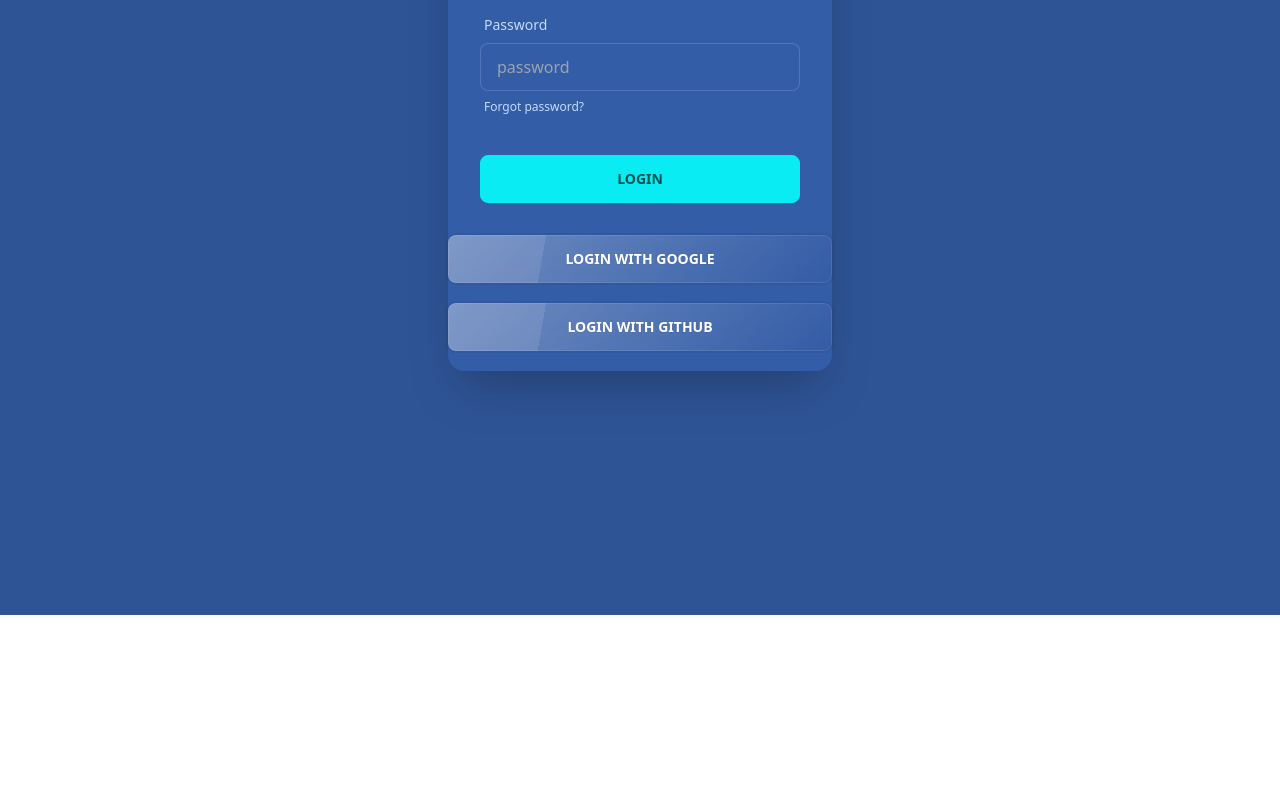
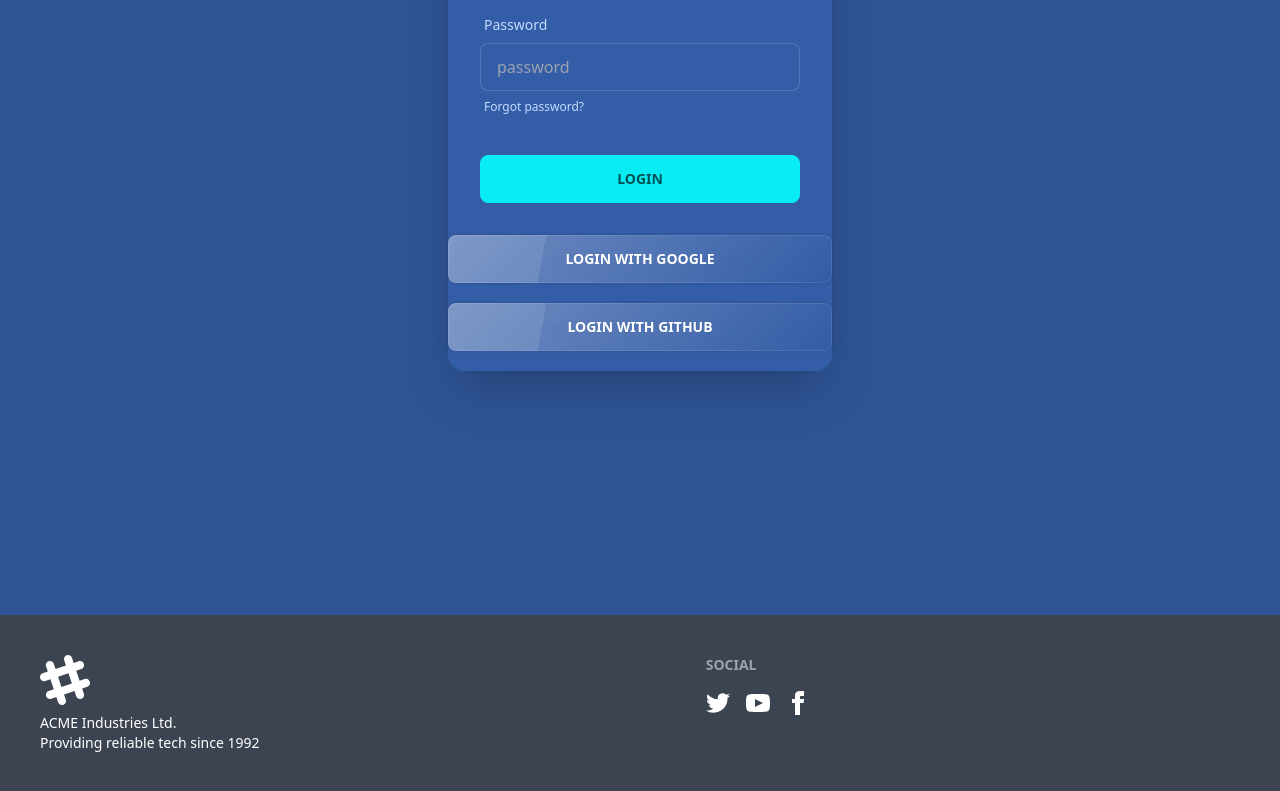
Before and after one commit to pijusdas/foody-world-client, a React (Vite) app: page /login in a window 1280 px wide. Shown: the part 251-1042 px from the top of the page. Before the commit the page ends 866 px from the top, so only its background shows below. Built offline with nearby package versions, Linux system fonts and the light colour scheme; no server answers.

Commit message:
added footer

```diff
--- a/package.json
+++ b/package.json
@@ -20,6 +20,7 @@
     "react-router-dom": "^6.11.0",
     "react-star-ratings": "^2.3.0",
     "react-stars": "^2.2.5",
+    "react-toastify": "^9.1.2",
     "sort-by": "^1.2.0"
   },
   "devDependencies": {
--- /dev/null
+++ b/src/components/Footer/Footer.jsx
@@ -0,0 +1,22 @@
+import React from 'react';
+
+const Footer = () => {
+    return (
+        <footer className="footer p-10 bg-neutral text-neutral-content">
+            <div>
+                <svg width="50" height="50" viewBox="0 0 24 24" xmlns="http://www.w3.org/2000/svg" fillRule="evenodd" clipRule="evenodd" className="fill-current"><path d="M22.672 15.226l-2.432.811.841 2.515c.33 1.019-.209 2.127-1.23 2.456-1.15.325-2.148-.321-2.463-1.226l-.84-2.518-5.013 1.677.84 2.517c.391 1.203-.434 2.542-1.831 2.542-.88 0-1.601-.564-1.86-1.314l-.842-2.516-2.431.809c-1.135.328-2.145-.317-2.463-1.229-.329-1.018.211-2.127 1.231-2.456l2.432-.809-1.621-4.823-2.432.808c-1.355.384-2.558-.59-2.558-1.839 0-.817.509-1.582 1.327-1.846l2.433-.809-.842-2.515c-.33-1.02.211-2.129 1.232-2.458 1.02-.329 2.13.209 2.461 1.229l.842 2.515 5.011-1.677-.839-2.517c-.403-1.238.484-2.553 1.843-2.553.819 0 1.585.509 1.85 1.326l.841 2.517 2.431-.81c1.02-.33 2.131.211 2.461 1.229.332 1.018-.21 2.126-1.23 2.456l-2.433.809 1.622 4.823 2.433-.809c1.242-.401 2.557.484 2.557 1.838 0 .819-.51 1.583-1.328 1.847m-8.992-6.428l-5.01 1.675 1.619 4.828 5.011-1.674-1.62-4.829z"></path></svg>
+                <p>ACME Industries Ltd.<br />Providing reliable tech since 1992</p>
+            </div>
+            <div>
+                <span className="footer-title">Social</span>
+                <div className="grid grid-flow-col gap-4">
+                    <a><svg xmlns="http://www.w3.org/2000/svg" width="24" height="24" viewBox="0 0 24 24" className="fill-current"><path d="M24 4.557c-.883.392-1.832.656-2.828.775 1.017-.609 1.798-1.574 2.165-2.724-.951.564-2.005.974-3.127 1.195-.897-.957-2.178-1.555-3.594-1.555-3.179 0-5.515 2.966-4.797 6.045-4.091-.205-7.719-2.165-10.148-5.144-1.29 2.213-.669 5.108 1.523 6.574-.806-.026-1.566-.247-2.229-.616-.054 2.281 1.581 4.415 3.949 4.89-.693.188-1.452.232-2.224.084.626 1.956 2.444 3.379 4.6 3.419-2.07 1.623-4.678 2.348-7.29 2.04 2.179 1.397 4.768 2.212 7.548 2.212 9.142 0 14.307-7.721 13.995-14.646.962-.695 1.797-1.562 2.457-2.549z"></path></svg></a>
+                    <a><svg xmlns="http://www.w3.org/2000/svg" width="24" height="24" viewBox="0 0 24 24" className="fill-current"><path d="M19.615 3.184c-3.604-.246-11.631-.245-15.23 0-3.897.266-4.356 2.62-4.385 8.816.029 6.185.484 8.549 4.385 8.816 3.6.245 11.626.246 15.23 0 3.897-.266 4.356-2.62 4.385-8.816-.029-6.185-.484-8.549-4.385-8.816zm-10.615 12.816v-8l8 3.993-8 4.007z"></path></svg></a>
+                    <a><svg xmlns="http://www.w3.org/2000/svg" width="24" height="24" viewBox="0 0 24 24" className="fill-current"><path d="M9 8h-3v4h3v12h5v-12h3.642l.358-4h-4v-1.667c0-.955.192-1.333 1.115-1.333h2.885v-5h-3.808c-3.596 0-5.192 1.583-5.192 4.615v3.385z"></path></svg></a>
+                </div>
+            </div>
+        </footer>
+    );
+};
+
+export default Footer;
--- a/src/components/Layout/Main.jsx
+++ b/src/components/Layout/Main.jsx
@@ -1,12 +1,14 @@
 import React from 'react';
 import Header from '../Header/Header';
 import { Outlet } from 'react-router-dom';
+import Footer from '../Footer/Footer';
 
 const Main = () => {
     return (
         <div>
             <Header></Header>
             <Outlet/>
+            <Footer></Footer>
 
         </div>
     );
--- a/src/components/Pages/Home/ViewRecipes/Recipes.jsx
+++ b/src/components/Pages/Home/ViewRecipes/Recipes.jsx
@@ -1,10 +1,18 @@
-import React from 'react';
+import React, { useState } from 'react';
 import ReactStars from 'react-stars'
+import { ToastContainer, toast } from 'react-toastify';
+import 'react-toastify/dist/ReactToastify.css';
 
 
 
 const Recipes = ({ n }) => {
-    const { name, img, ingredients, cookingMethod, rating } = n
+    const [disable,setDisable] = useState('')
+    const { name, img, ingredients, cookingMethod, rating } = n;
+
+    const handleFavourite =()=>{
+        toast("Added Favourite!")
+        setDisable('disabled:opacity-75')
+    }
 
     return (
         <div className="card lg:card-side bg-base-100 shadow-xl mb-5 h-full">
@@ -12,12 +20,12 @@
             <div className="card-body w-[40%]">
                 <h2 className="card-title text-4xl">{name} </h2>
                 <div className=''>
-                    <p className=' text-xl'>Ingredients :</p>
+                    <p className=' text-2xl'>Ingredients :</p>
                     {
                         ingredients.map(data => <p>{data}</p>)
                     }
                     <p className=' my-5
-                    '> <span className=' text-xl'>Cooking Methods</span >: <br /> {cookingMethod}</p>
+                    '> <span className=' text-2xl'>Cooking Methods</span >: <br /> {cookingMethod}</p>
                     <p className=' flex items-center'>
                         <ReactStars
                             count={rating}
@@ -25,10 +33,11 @@
                             color2={'#ffd700'} />
                         {rating}</p>
                 </div>
-                <div className="card-actions justify-end">
-                    <button className="btn btn-primary "> Favorite</button>
+                <div className={`card-actions justify-end ${disable}`}>
+                    <button onClick={handleFavourite} className={`btn btn-primary `} > Favorite</button>
                 </div>
             </div>
+            <ToastContainer />
         </div>
     );
 };
```
Also changed, not shown: 1 other file (tests, documents, lock files or other folders).
